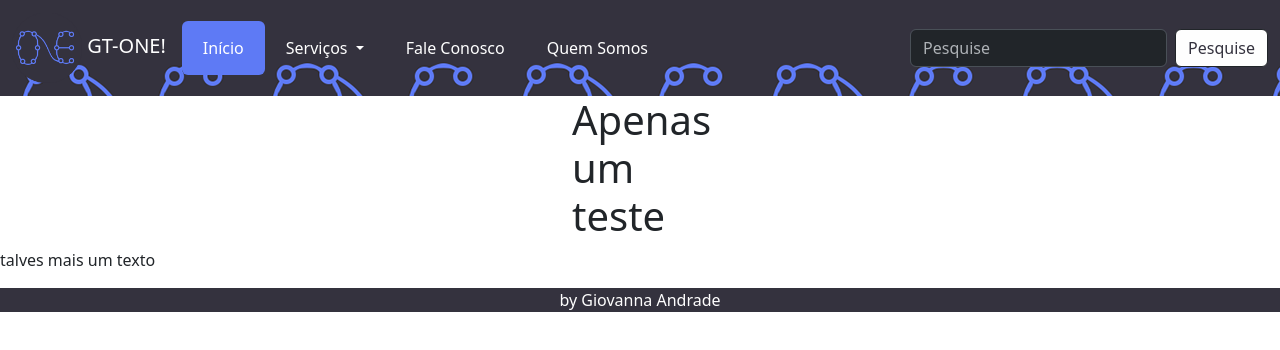
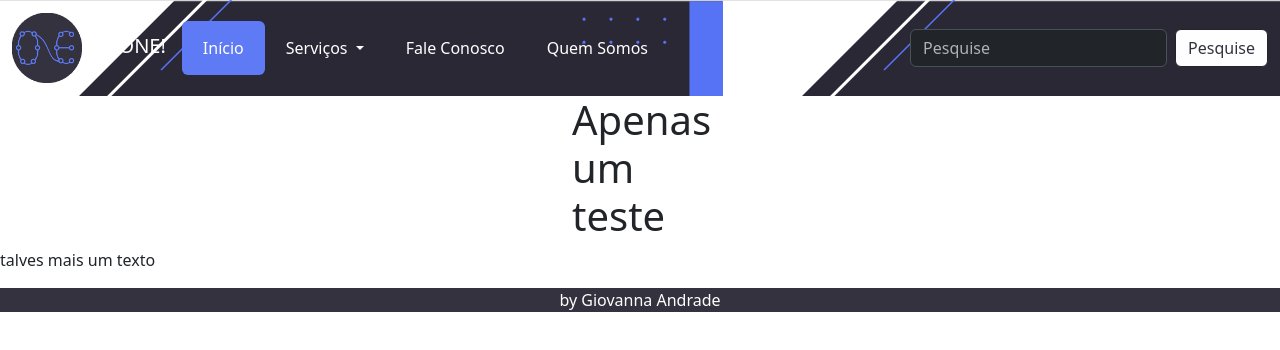
Before and after one commit to giovanna-andrade/OnE, a plain HTML site: page index.html in a window 1280 px wide. Drawn offline with nearby package versions, Linux system fonts and the light colour scheme.

Commit message:
Imagem de fundo navbar

```diff
--- a/site.css
+++ b/site.css
@@ -10,5 +10,5 @@ Para toda a página*/ /**/
 
 }
 .navbar {
-    background-image: url(logo.png);
+    background-image: url(imagem_fundo.png);
 }
```
